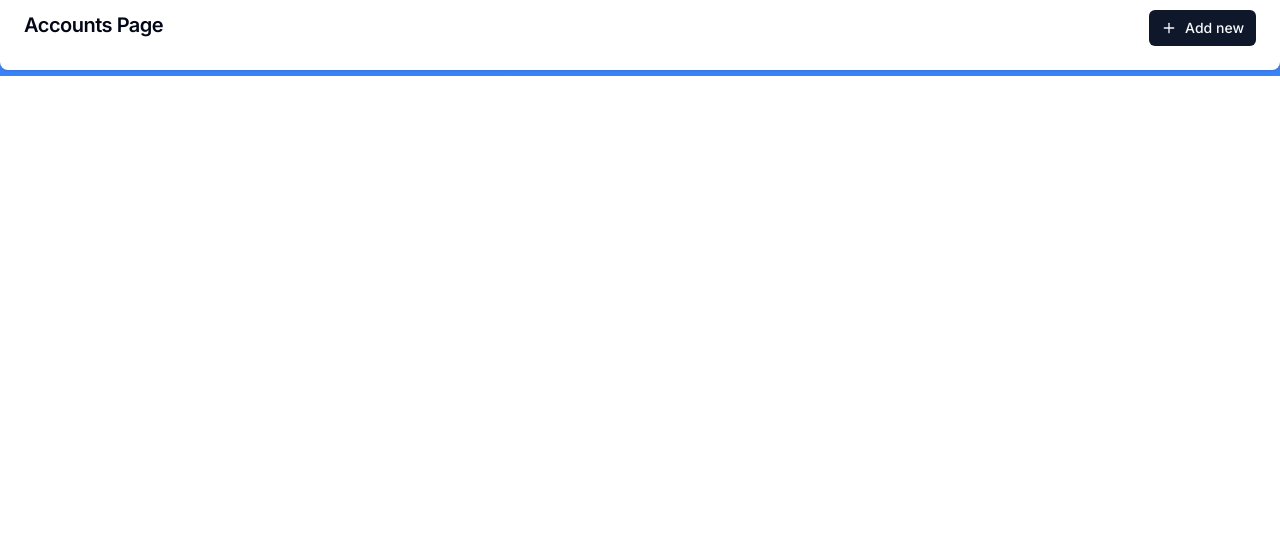
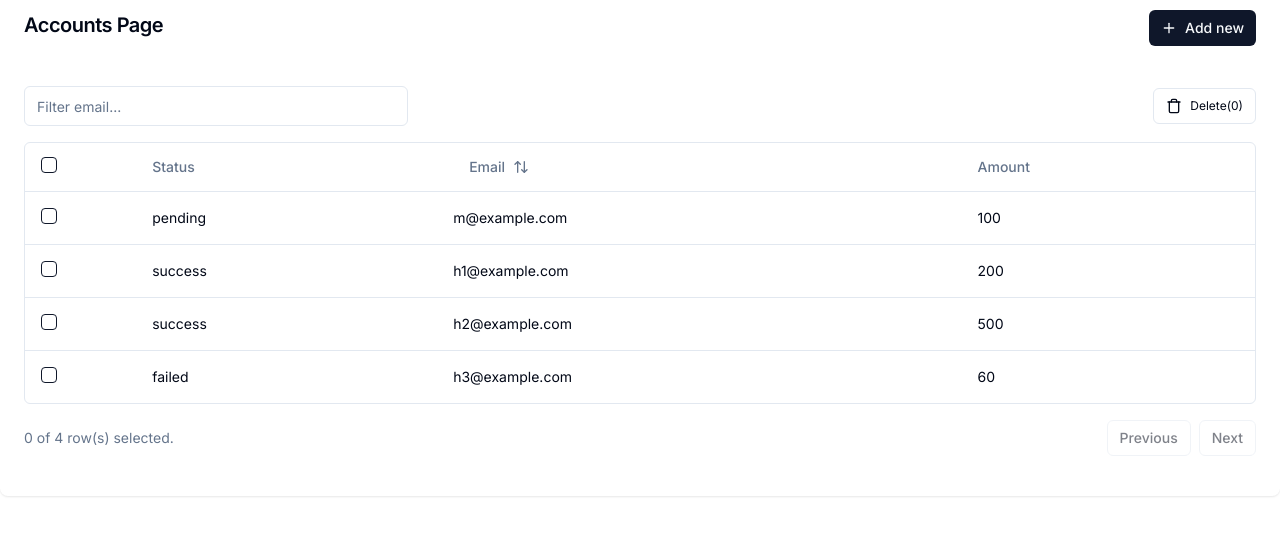
Before and after one commit to Official-Krish/SAAS-Finance-App, a Next.js app: page /accounts in a window 1280 px wide. Shown: the part 280-813 px from the top of the page. Built offline with nearby package versions, Linux system fonts and the light colour scheme; no server answers; what drizzle-zod, hono would draw is missing.

Commit message:
added data table component

```diff
--- /dev/null
+++ b/app/(dashboard)/accounts/columns.tsx
@@ -0,0 +1,62 @@
+"use client"
+
+import { Button } from "@/components/ui/button"
+import { ColumnDef } from "@tanstack/react-table"
+import { ArrowUpDown } from "lucide-react"
+import { Checkbox } from "@/components/ui/checkbox"
+
+// This type is used to define the shape of our data.
+// You can use a Zod schema here if you want.
+export type Payment = {
+  id: string
+  amount: number
+  status: "pending" | "processing" | "success" | "failed"
+  email: string
+}
+
+export const columns: ColumnDef<Payment>[] = [
+  {
+    id: "select",
+    header: ({ table }) => (
+      <Checkbox
+        checked={
+          table.getIsAllPageRowsSelected() ||
+          (table.getIsSomePageRowsSelected() && "indeterminate")
+        }
+        onCheckedChange={(value) => table.toggleAllPageRowsSelected(!!value)}
+        aria-label="Select all"
+      />
+    ),
+    cell: ({ row }) => (
+      <Checkbox
+        checked={row.getIsSelected()}
+        onCheckedChange={(value) => row.toggleSelected(!!value)}
+        aria-label="Select row"
+      />
+    ),
+    enableSorting: false,
+    enableHiding: false,
+  },
+  {
+    accessorKey: "status",
+    header: "Status",
+  },
+  {
+    accessorKey: "email",
+    header: ({ column }) => {
+      return (
+        <Button
+          variant="ghost"
+          onClick={() => column.toggleSorting(column.getIsSorted() === "asc")}
+        >
+          Email
+          <ArrowUpDown className="ml-2 h-4 w-4" />
+        </Button>
+      )
+    },
+  },
+  {
+    accessorKey: "amount",
+    header: "Amount",
+  },
+]
--- a/app/(dashboard)/accounts/page.tsx
+++ b/app/(dashboard)/accounts/page.tsx
@@ -1,9 +1,38 @@
 "use client"
 
 import { Button } from "@/components/ui/button";
-import { Card , CardContent, CardDescription, CardHeader, CardTitle } from "@/components/ui/card";
+import { Card, CardContent, CardHeader, CardTitle } from "@/components/ui/card";
 import { useNewAccount } from "@/features/accounts/hooks/use-new-account";
 import { Plus } from "lucide-react";
+import { Payment, columns } from "./columns";
+import { DataTable } from "@/components/data-table";
+
+const data : Payment[] = [
+    {
+      id: "728ed52f",
+      amount: 100,
+      status: "pending",
+      email: "m@example.com",
+    },
+    {
+      id: "728ed52f",
+      amount: 200,
+      status: "success",
+      email: "h1@example.com",
+    },
+    {
+      id: "728ed52f",
+      amount: 500,
+      status: "success",
+      email: "h2@example.com",
+    },
+    {
+      id: "728ed52f",
+      amount: 60,
+      status: "failed",
+      email: "h3@example.com",
+    },
+  ]
 
 const AccountPage = () => {
     const newAccount = useNewAccount();
@@ -19,6 +48,9 @@
                         Add new
                     </Button>
                 </CardHeader>
+                <CardContent>
+                    <DataTable columns={columns} data={data} filterKey="email" onDelete={() => {}} disabled={false}/>
+                </CardContent>
             </Card>
         </div>
     )
--- /dev/null
+++ b/components/data-table.tsx
@@ -0,0 +1,154 @@
+"use client"
+import { Button } from "@/components/ui/button"
+import * as React from "react"
+import { Input } from "@/components/ui/input"
+
+import {
+  ColumnDef,
+  flexRender,
+  getCoreRowModel,
+  useReactTable,
+  getPaginationRowModel,
+  SortingState,
+  getSortedRowModel,
+  ColumnFiltersState,
+  getFilteredRowModel,
+  Row
+
+} from "@tanstack/react-table"
+
+import {
+  Table,
+  TableBody,
+  TableCell,
+  TableHead,
+  TableHeader,
+  TableRow,
+} from "@/components/ui/table"
+import { Trash } from "lucide-react"
+
+interface DataTableProps<TData, TValue> {
+  columns: ColumnDef<TData, TValue>[]
+  data: TData[]
+  filterKey: string
+  onDelete: (rows: Row<TData>[]) => void
+  disabled?: boolean
+}
+
+export function DataTable<TData, TValue>({
+  columns,
+  data,
+  filterKey,
+  onDelete,
+  disabled
+}: DataTableProps<TData, TValue>) {
+    const [sorting, setSorting] = React.useState<SortingState>([])
+    const [columnFilters, setColumnFilters] = React.useState<ColumnFiltersState>(
+        []
+    )
+    const [rowSelection, setRowSelection] = React.useState({})
+  const table = useReactTable({
+    data,
+    columns,
+    getCoreRowModel: getCoreRowModel(),
+    getPaginationRowModel: getPaginationRowModel(),
+    onSortingChange: setSorting,
+    getSortedRowModel: getSortedRowModel(),
+    onColumnFiltersChange: setColumnFilters,
+    getFilteredRowModel: getFilteredRowModel(),
+    onRowSelectionChange: setRowSelection,
+    state: {
+      sorting,
+      columnFilters,
+      rowSelection,
+    },
+  });
+
+  return (
+    <div>
+        <div className="flex items-center py-4">
+        <Input
+          placeholder={`Filter ${filterKey}...`}
+          value={(table.getColumn(filterKey)?.getFilterValue() as string) ?? ""}
+          onChange={(event) =>
+            table.getColumn(filterKey)?.setFilterValue(event.target.value)
+          }
+          className="max-w-sm"
+        />
+        {table.getFilteredRowModel().rows.length > 0 && (
+            <Button size="sm" variant="outline" className="ml-auto font-normal text-xs" disabled={disabled}>
+                <Trash className="size-4 mr-2"/>
+                Delete({table.getFilteredSelectedRowModel().rows.length})
+            </Button>
+        )}
+      </div>
+        <div className="rounded-md border">
+      <Table>
+        <TableHeader>
+          {table.getHeaderGroups().map((headerGroup) => (
+            <TableRow key={headerGroup.id}>
+              {headerGroup.headers.map((header) => {
+                return (
+                  <TableHead key={header.id}>
+                    {header.isPlaceholder
+                      ? null
+                      : flexRender(
+                          header.column.columnDef.header,
+                          header.getContext()
+                        )}
+                  </TableHead>
+                )
+              })}
+            </TableRow>
+          ))}
+        </TableHeader>
+        <TableBody>
+          {table.getRowModel().rows?.length ? (
+            table.getRowModel().rows.map((row) => (
+              <TableRow
+                key={row.id}
+                data-state={row.getIsSelected() && "selected"}
+              >
+                {row.getVisibleCells().map((cell) => (
+                  <TableCell key={cell.id}>
+                    {flexRender(cell.column.columnDef.cell, cell.getContext())}
+                  </TableCell>
+                ))}
+              </TableRow>
+            ))
+          ) : (
+            <TableRow>
+              <TableCell colSpan={columns.length} className="h-24 text-center">
+                No results.
+              </TableCell>
+            </TableRow>
+          )}
+        </TableBody>
+      </Table>
+      </div>
+      <div className="flex items-center justify-end space-x-2 py-4">
+        <div className="flex-1 text-sm text-muted-foreground">
+        {table.getFilteredSelectedRowModel().rows.length} of{" "}
+        {table.getFilteredRowModel().rows.length} row(s) selected.
+        </div>
+
+        <Button
+          variant="outline"
+          size="sm"
+          onClick={() => table.previousPage()}
+          disabled={!table.getCanPreviousPage()}
+        >
+          Previous
+        </Button>
+        <Button
+          variant="outline"
+          size="sm"
+          onClick={() => table.nextPage()}
+          disabled={!table.getCanNextPage()}
+        >
+          Next
+        </Button>
+      </div>
+    </div>
+  )
+}
--- /dev/null
+++ b/components/ui/checkbox.tsx
@@ -0,0 +1,30 @@
+"use client"
+
+import * as React from "react"
+import * as CheckboxPrimitive from "@radix-ui/react-checkbox"
+import { Check } from "lucide-react"
+
+import { cn } from "@/lib/utils"
+
+const Checkbox = React.forwardRef<
+  React.ElementRef<typeof CheckboxPrimitive.Root>,
+  React.ComponentPropsWithoutRef<typeof CheckboxPrimitive.Root>
+>(({ className, ...props }, ref) => (
+  <CheckboxPrimitive.Root
+    ref={ref}
+    className={cn(
+      "peer h-4 w-4 shrink-0 rounded-sm border border-primary ring-offset-background focus-visible:outline-none focus-visible:ring-2 focus-visible:ring-ring focus-visible:ring-offset-2 disabled:cursor-not-allowed disabled:opacity-50 data-[state=checked]:bg-primary data-[state=checked]:text-primary-foreground",
+      className
+    )}
+    {...props}
+  >
+    <CheckboxPrimitive.Indicator
+      className={cn("flex items-center justify-center text-current")}
+    >
+      <Check className="h-4 w-4" />
+    </CheckboxPrimitive.Indicator>
+  </CheckboxPrimitive.Root>
+))
+Checkbox.displayName = CheckboxPrimitive.Root.displayName
+
+export { Checkbox }
--- a/package.json
+++ b/package.json
@@ -19,6 +19,7 @@
     "@hookform/resolvers": "^3.4.2",
     "@neondatabase/serverless": "^0.9.3",
     "@paralleldrive/cuid2": "^2.2.2",
+    "@radix-ui/react-checkbox": "^1.0.4",
     "@radix-ui/react-dialog": "^1.0.5",
     "@radix-ui/react-label": "^2.0.2",
     "@radix-ui/react-slot": "^1.0.2",
```
Also changed, not shown: 1 other file (tests, documents, lock files or other folders).
